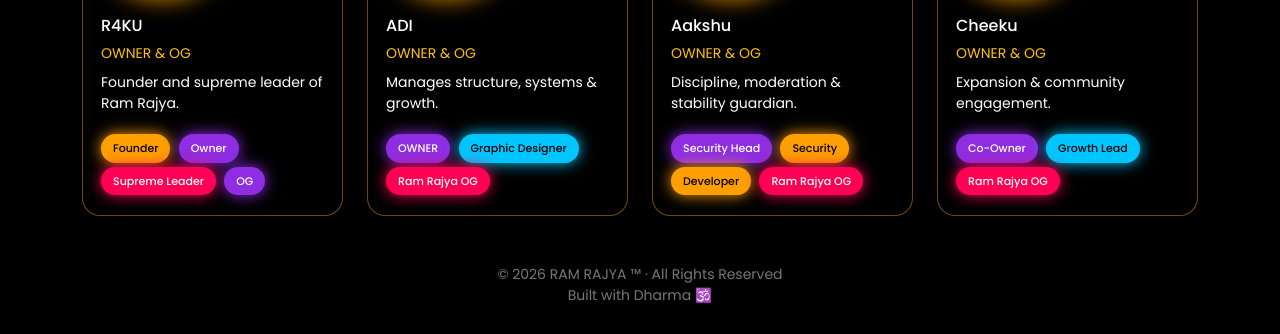
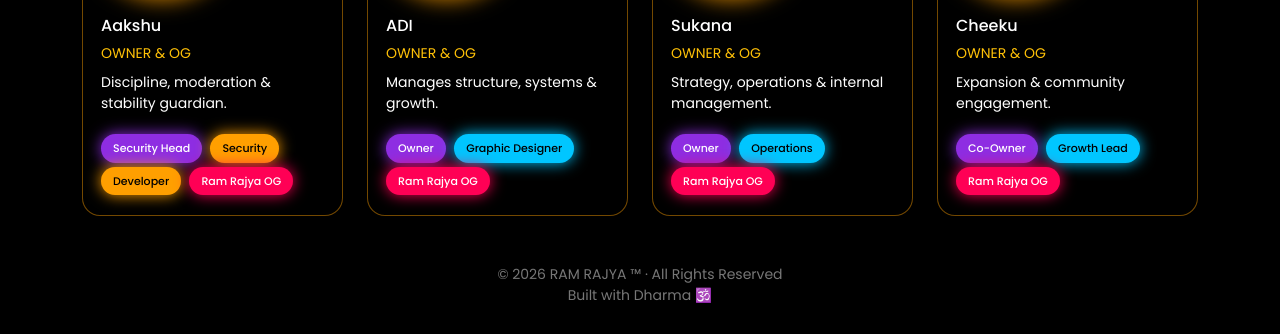
Before and after one commit to Anonyums3214/ram-django, a Django app: page /owner in a window 1280 px wide. Shown: the part 466-800 px from the top of the page. Run offline with Django 5.2, Linux system fonts and the light colour scheme.

Commit message:
Removed R4KU and updated owners order

```diff
--- a/template/owner.html
+++ b/template/owner.html
@@ -15,14 +15,14 @@
     <!-- Fonts -->
     <link href="https://fonts.googleapis.com/css2?family=Cinzel:wght@700&family=Poppins:wght@300;400;500&display=swap" rel="stylesheet">
 
-<!-- Links -->
+    <!-- CSS -->
     <link rel="stylesheet" href="{% static 'owner.css' %}">
     <link rel="icon" href="{% static 'img/icon2.png' %}">
 </head>
 
 <body>
 
-<!-- BACK -->
+<!-- BACK BUTTON -->
 <div class="rr-back-btn">
     <a href="/"><i class="fa-solid fa-arrow-left"></i> Back to Home</a>
 </div>
@@ -35,65 +35,22 @@
         Meet the supreme leaders who built and maintain this legendary community
     </p>
 
+    <!-- OWNERS ROW -->
     <div class="row justify-content-center mt-5 g-4">
 
-        <!-- OWNER CARD 1 -->
-        <div class="col-lg-3 col-md-6">
-            <div class="rr-owner-card">
-                <div class="rr-card-banner">
-                    <!-- Replace with video if needed -->
-                    <img src="{% static 'img/R4ku_banner.gif' %}">
-                    <img src="{% static 'img/R4ku.png' %}" class="rr-profile-img">
-                </div>
-                <div class="rr-card-body text-start">
-                    <h6>R4KU</h6>
-                    <p class="text-warning small mb-2">OWNER & OG</p>
-                    <p class="text-muted small" style="color: white !important;">
-                        Founder and supreme leader of Ram Rajya.
-                    </p>
-                    <div>
-                        <span class="rr-role rr-founder">Founder</span>
-                        <span class="rr-role rr-owner">Owner</span>
-                        <span class="rr-role rr-og">Supreme Leader</span>
-                        <span class="rr-role rr-owner">OG</span>
-                    </div>
-                </div>
-            </div>
-        </div>
-
-        <!-- OWNER CARD 2 -->
-        <div class="col-lg-3 col-md-6">
-            <div class="rr-owner-card">
-                <div class="rr-card-banner">
-                    <img src="{% static 'img/adi_banner.gif' %}">
-                    <a href="https://sauravhere.carrd.co/"><img src="{% static 'img/adi.png' %}" class="rr-profile-img"></a>
-                </div>
-                <div class="rr-card-body text-start">
-                    <h6>ADI</h6>
-                    <p class="text-warning small mb-2">OWNER & OG</p>
-                    <p class="text-muted small" style="color: #fff !important;">
-                        Manages structure, systems & growth.
-                    </p>
-                    <div>
-                        <span class="rr-role rr-owner">OWNER</span>
-                        <span class="rr-role rr-dev">Graphic Designer</span>
-                        <span class="rr-role rr-og">Ram Rajya OG</span>
-                    </div>
-                </div>
-            </div>
-        </div>
-
-        <!-- OWNER CARD 3 -->
+        <!-- OWNER 1 : AAKSHU -->
         <div class="col-lg-3 col-md-6">
             <div class="rr-owner-card">
                 <div class="rr-card-banner">
                     <img src="{% static 'img/aakshu_banner1.gif' %}">
-                    <a href="https://aakshuhere.carrd.co/"><img src="{% static 'img/aakshu.jpg' %}" class="rr-profile-img"></a>
+                    <a href="https://aakshuhere.carrd.co/">
+                        <img src="{% static 'img/aakshu.jpg' %}" class="rr-profile-img">
+                    </a>
                 </div>
                 <div class="rr-card-body text-start">
                     <h6>Aakshu</h6>
                     <p class="text-warning small mb-2">OWNER & OG</p>
-                    <p class="text-muted small" style="color: #fff !important;">
+                    <p class="text-muted small" style="color:#fff !important;">
                         Discipline, moderation & stability guardian.
                     </p>
                     <div>
@@ -106,7 +63,54 @@
             </div>
         </div>
 
-        <!-- OWNER CARD 4 -->
+        <!-- OWNER 2 : ADI -->
+        <div class="col-lg-3 col-md-6">
+            <div class="rr-owner-card">
+                <div class="rr-card-banner">
+                    <img src="{% static 'img/adi_banner.gif' %}">
+                    <a href="https://sauravhere.carrd.co/">
+                        <img src="{% static 'img/adi.png' %}" class="rr-profile-img">
+                    </a>
+                </div>
+                <div class="rr-card-body text-start">
+                    <h6>ADI</h6>
+                    <p class="text-warning small mb-2">OWNER & OG</p>
+                    <p class="text-muted small" style="color:#fff !important;">
+                        Manages structure, systems & growth.
+                    </p>
+                    <div>
+                        <span class="rr-role rr-owner">Owner</span>
+                        <span class="rr-role rr-dev">Graphic Designer</span>
+                        <span class="rr-role rr-og">Ram Rajya OG</span>
+                    </div>
+                </div>
+            </div>
+        </div>
+
+        <!-- OWNER 3 : SUKANA -->
+        <div class="col-lg-3 col-md-6">
+            <div class="rr-owner-card">
+                <div class="rr-card-banner">
+                    <!-- Replace images when Sukana assets are available -->
+                    <img src="{% static 'img/adi_banner.gif' %}">
+                    <img src="{% static 'img/adi.png' %}" class="rr-profile-img">
+                </div>
+                <div class="rr-card-body text-start">
+                    <h6>Sukana</h6>
+                    <p class="text-warning small mb-2">OWNER & OG</p>
+                    <p class="text-muted small" style="color:#fff !important;">
+                        Strategy, operations & internal management.
+                    </p>
+                    <div>
+                        <span class="rr-role rr-owner">Owner</span>
+                        <span class="rr-role rr-dev">Operations</span>
+                        <span class="rr-role rr-og">Ram Rajya OG</span>
+                    </div>
+                </div>
+            </div>
+        </div>
+
+        <!-- OWNER 4 : CHEEKU -->
         <div class="col-lg-3 col-md-6">
             <div class="rr-owner-card">
                 <div class="rr-card-banner">
@@ -116,7 +120,7 @@
                 <div class="rr-card-body text-start">
                     <h6>Cheeku</h6>
                     <p class="text-warning small mb-2">OWNER & OG</p>
-                    <p class="text-muted small" style="color: #fff !important;">
+                    <p class="text-muted small" style="color:#fff !important;">
                         Expansion & community engagement.
                     </p>
                     <div>
@@ -127,11 +131,16 @@
                 </div>
             </div>
         </div>
+
     </div>
+
+    <!-- FOOTER -->
     <footer class="mt-5">
         © 2026 RAM RAJYA ™ · All Rights Reserved<br>
         Built with Dharma 🕉️
     </footer>
+
 </div>
+
 </body>
 </html>
```
Lines whose indentation alone changed are shown as unchanged.
